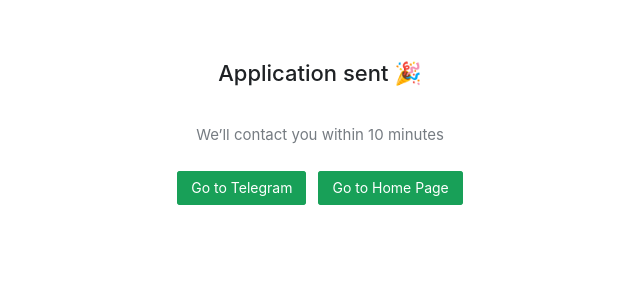
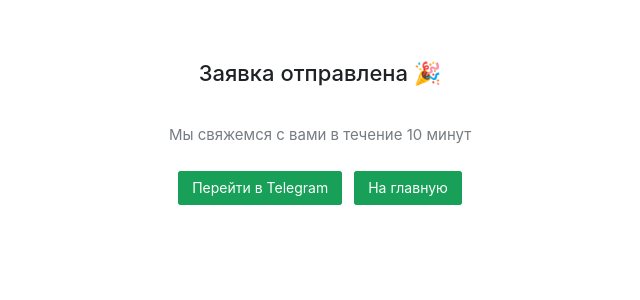
Before and after one commit to Valerij2000/avtoraketa-app, a Vue app: page /success in a window 1280 px wide. Shown: the top 300 px of the page, without its empty margins (320-960 px from the left). Built offline with nearby package versions, Linux system fonts and the light colour scheme.

Commit message:
localization done

```diff
--- a/src/i18n/en.js
+++ b/src/i18n/en.js
@@ -101,4 +101,14 @@
       error: "Submission failed. Please try again.",
     },
   },
+   success: {
+    title: "Application sent 🎉",
+    subtitle: "We’ll contact you within 10 minutes",
+    leadId: "Your Lead ID:",
+    copyButton: "Copy ID",
+    copySuccess: "Lead ID copied to clipboard",
+    copyError: "Failed to copy Lead ID",
+    telegramButton: "Go to Telegram",
+    homeButton: "Go to Home Page",
+  },
 };
--- a/src/i18n/ru.js
+++ b/src/i18n/ru.js
@@ -104,4 +104,14 @@
       error: "Не удалось отправить заявку. Попробуйте позже.",
     },
   },
+  success: {
+    title: "Заявка отправлена 🎉",
+    subtitle: "Мы свяжемся с вами в течение 10 минут",
+    leadId: "Ваш Lead ID:",
+    copyButton: "Скопировать ID",
+    copySuccess: "Lead ID скопирован в буфер обмена",
+    copyError: "Не удалось скопировать Lead ID",
+    telegramButton: "Перейти в Telegram",
+    homeButton: "На главную",
+  },
 };
--- a/src/pages/Success.vue
+++ b/src/pages/Success.vue
@@ -1,17 +1,17 @@
 <template>
   <SectionWrapper>
     <n-space vertical align="center" size="large">
-      <n-h2>Application sent 🎉</n-h2>
+      <n-h2>{{ t("success.title") }}</n-h2>
 
-      <n-text depth="3"> We’ll contact you within 10 minutes </n-text>
+      <n-text depth="3"> {{ t("success.subtitle") }} </n-text>
 
       <n-space align="center" size="small">
         <n-text v-if="leadId" depth="2">
-          Your Lead ID: <b>{{ leadId }}</b>
+          {{ t("success.leadId") }} <b>{{ leadId }}</b>
         </n-text>
 
         <n-button v-if="leadId" size="small" type="default" @click="copyLeadId">
-          Copy ID
+          {{ t("success.copyButton") }}
         </n-button>
       </n-space>
 
@@ -22,11 +22,11 @@
           href="https://t.me/Pashkovskiyavto"
           target="_blank"
         >
-          Go to Telegram
+          {{ t("success.telegramButton") }}
         </n-button>
 
         <router-link to="/">
-          <n-button type="primary"> Go to Home Page </n-button>
+          <n-button type="primary"> {{ t("success.homeButton") }} </n-button>
         </router-link>
       </n-space>
     </n-space>
@@ -37,12 +37,14 @@
 import { useRouter } from "vue-router";
 import { ref, onMounted } from "vue";
 import { useMessage } from "naive-ui";
+import { useI18n } from "vue-i18n";
 import SectionWrapper from "../components/common/SectionWrapper.vue";
 import { onBeforeRouteLeave } from "vue-router";
 
 const router = useRouter();
 const leadId = ref(history.state?.leadId || "");
 const message = useMessage();
+const { t } = useI18n();
 
 // Save leadID to localStorage for persistent access
 onMounted(() => {
@@ -58,10 +60,10 @@
     navigator.clipboard
       .writeText(leadId.value)
       .then(() => {
-        message.success("Lead ID copied to clipboard");
+        message.success(t("success.copySuccess"));
       })
       .catch(() => {
-        message.success("Failed to copy Lead ID");
+        message.success(t("success.copyError"));
       });
   } else {
     // fallback
@@ -71,7 +73,7 @@
     el.select();
     document.execCommand("copy");
     document.body.removeChild(el);
-    message.success("Lead ID copied to clipboard");
+    message.success(t("success.copySuccess"));
   }
 }
 </script>
```
